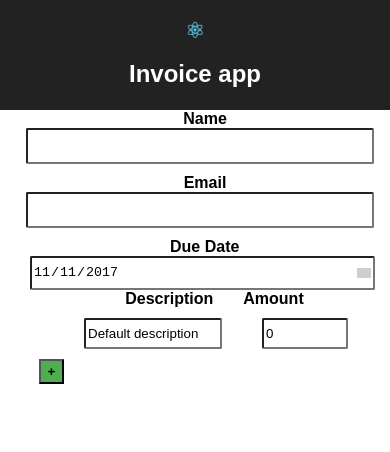
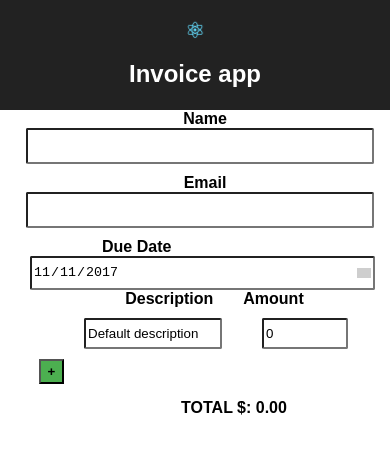
Before and after one commit to nirjashah/invoice-app, a React (Create React App) app: page / in a window 390 px wide. Shown: the top 452 px of the page. Built offline with nearby package versions, Linux system fonts and the light colour scheme.

Commit message:
Tracking total amount and css changes

```diff
--- a/src/components/InvoiceContainer.js
+++ b/src/components/InvoiceContainer.js
@@ -4,7 +4,7 @@ import CustomerInfoComponent from './CustomerInfoComponent';
 import DateComponent from './DateComponent';
 import {getDateInRequiredFormat} from '../util/DateUtil'
 import LineItemsComponent from './LineItemsComponent';
-import '../style/LineItemComponent.css';
+import '../style/InvoiceContainer.css';
 
 
 //import '../style/AddInvoiceContainer.css';
@@ -180,12 +180,24 @@ class InvoiceContainer extends Component {
     * and LineItemsComponent child components.
     */
     render(){
+        const currentLineItems = this.state.lineItems;
+        let totalAmount = 0.00;
+        currentLineItems.forEach(function(lineItem){
+            totalAmount = totalAmount + parseFloat(lineItem.lineAmount);
+        })
         return (
-          <div>
-              {this.renderCustomerInfoComponent()}
-              {this.renderDateComponent()}
-              {this.renderLineItemsComponent()}
-          </div>
+            <div>
+                <div>
+                    {this.renderCustomerInfoComponent()}
+                    {this.renderDateComponent()}
+                    {this.renderLineItemsComponent()}
+                </div>
+                <div>
+                  <label className='total-label'>
+                      TOTAL $: {totalAmount.toFixed(2)}
+                  </label>
+                </div>
+            </div>
         );
 
     }
--- a/src/style/DateComponent.css
+++ b/src/style/DateComponent.css
@@ -24,7 +24,7 @@
 
 @media screen and (max-width:420px){
     .invoice-date-label{
-        padding-left: 75px;
+        padding-left: 7px;
     }
     .date-information {
         width: 200px;
@@ -33,5 +33,12 @@
         width: 340px;
         margin-left: -65px;
     }
+}
 
+@media screen and (max-width:320px){
+
+    .invoice-date-input {
+        width: 300px;
+        margin-left: -50px;
+    }
 }
--- /dev/null
+++ b/src/style/InvoiceContainer.css
@@ -0,0 +1,12 @@
+.total-label{
+    font-weight: bold;
+    top: 50px;
+    left: 300px;
+    position: relative;
+}
+
+@media screen and (max-width:800px){
+  .total-label{
+      left: 10%;
+  }
+}
```
